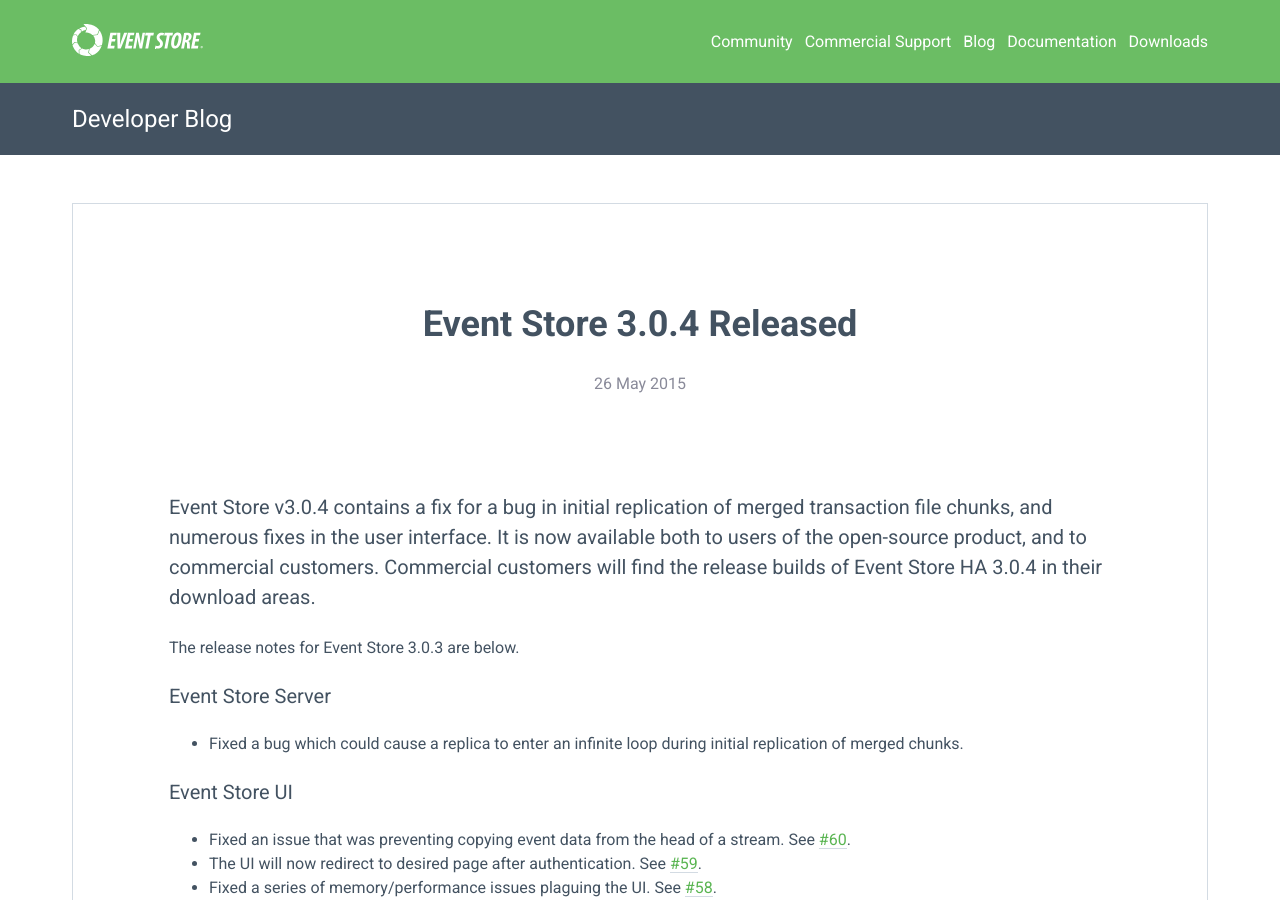
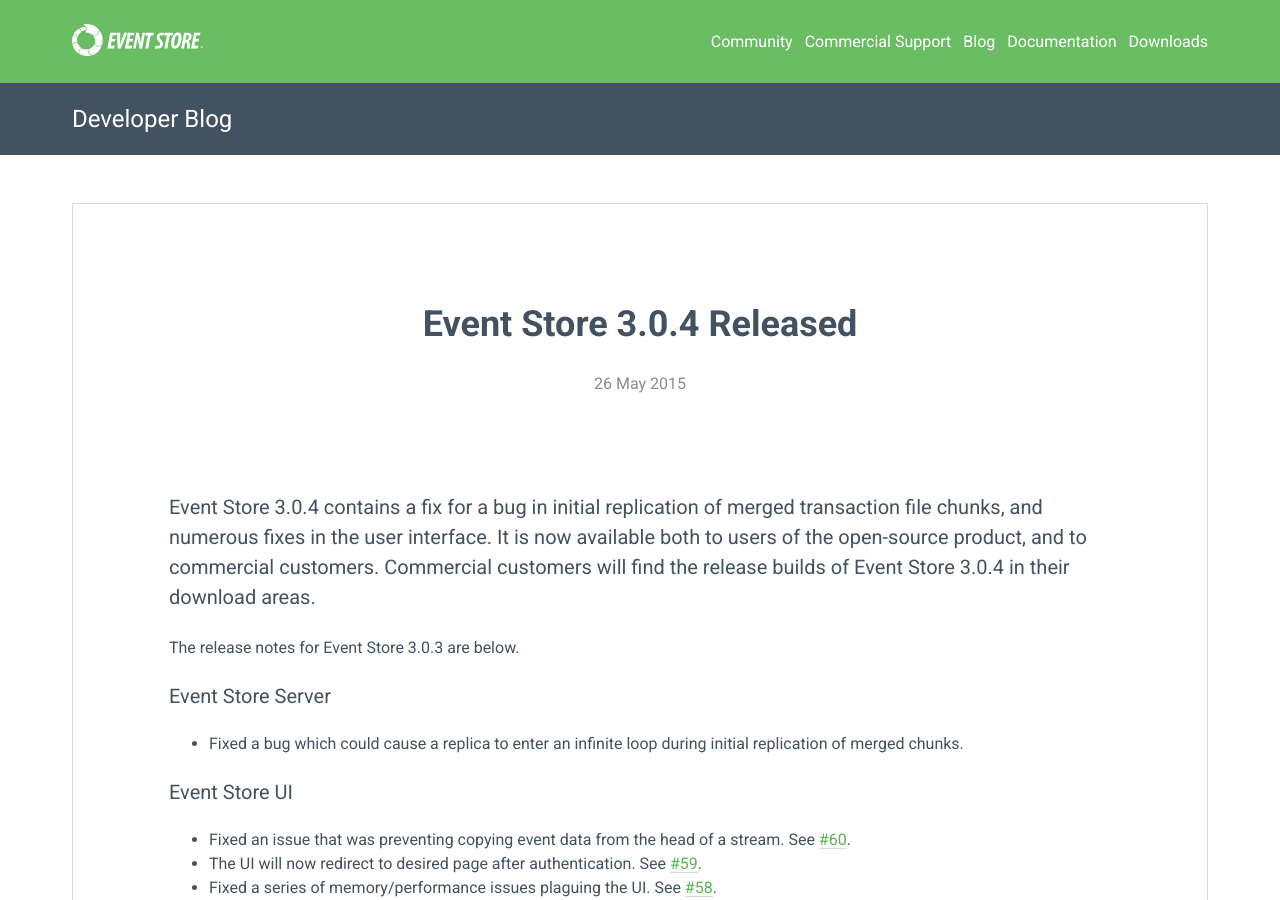
Before and after one commit to sandboxorg/geteventstore.com, a Jekyll site: the page built from _posts/2015-05-26-event-store-3.0.4-release.md, in a window 1280 px wide and 900 px high. Built offline with Jekyll 4.4.1, drawn with Linux system fonts in a browser that asks for light colours; nearby versions of some CDN libraries; Markdown is read by kramdown in place of the engine named in the settings.

Commit message:
Fixed typos

```diff
--- a/_posts/2015-05-26-event-store-3.0.4-release.md
+++ b/_posts/2015-05-26-event-store-3.0.4-release.md
@@ -4,7 +4,7 @@ author: "James Nugent"
 layout: blog-post
 ---
 
-Event Store v3.0.4 contains a fix for a bug in initial replication of merged transaction file chunks, and numerous fixes in the user interface. It is now available both to users of the open-source product, and to commercial customers. Commercial customers will find the release builds of Event Store HA 3.0.4 in their download areas.
+Event Store 3.0.4 contains a fix for a bug in initial replication of merged transaction file chunks, and numerous fixes in the user interface. It is now available both to users of the open-source product, and to commercial customers. Commercial customers will find the release builds of Event Store 3.0.4 in their download areas.
 
 The release notes for Event Store 3.0.3 are below.
 
```
